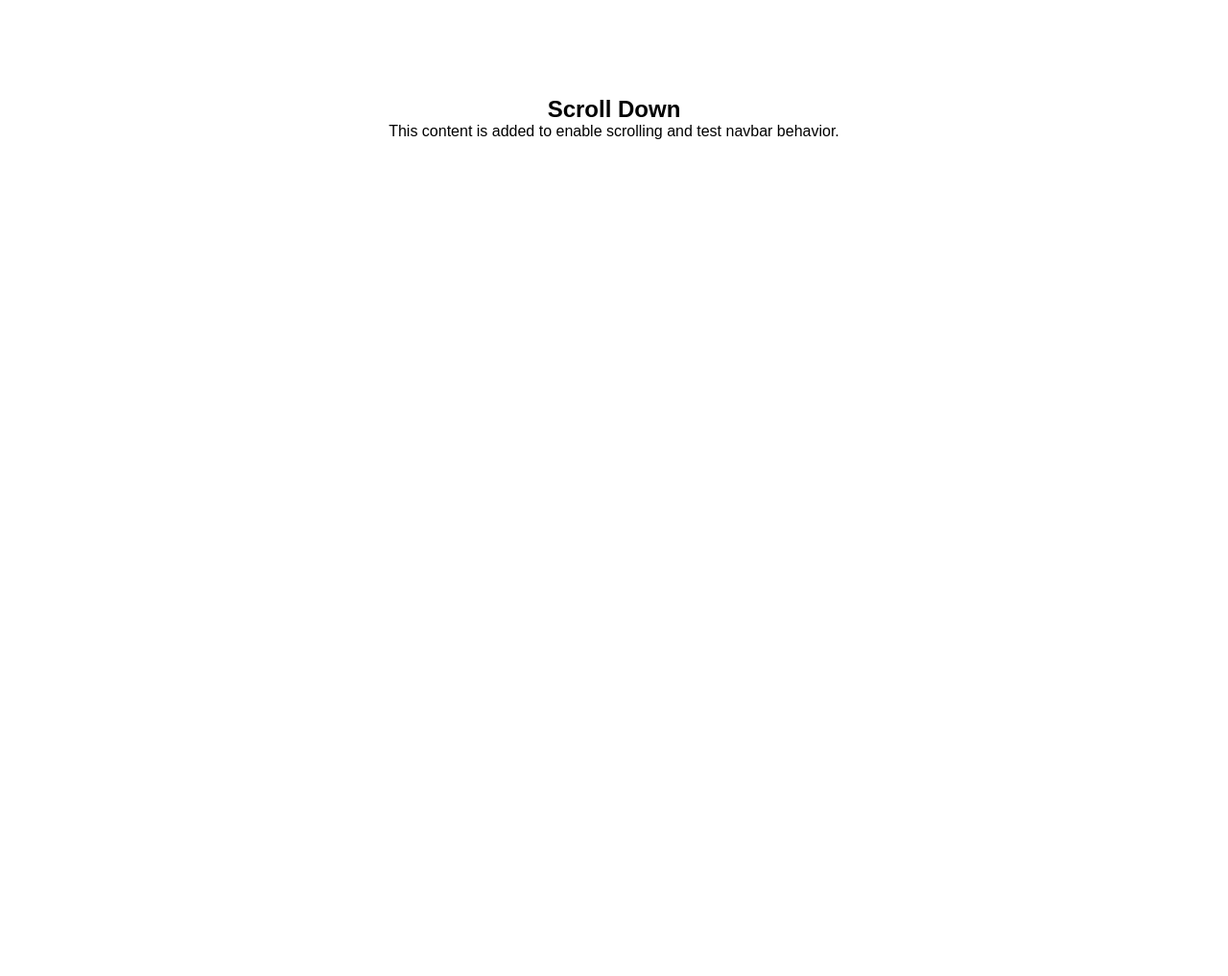
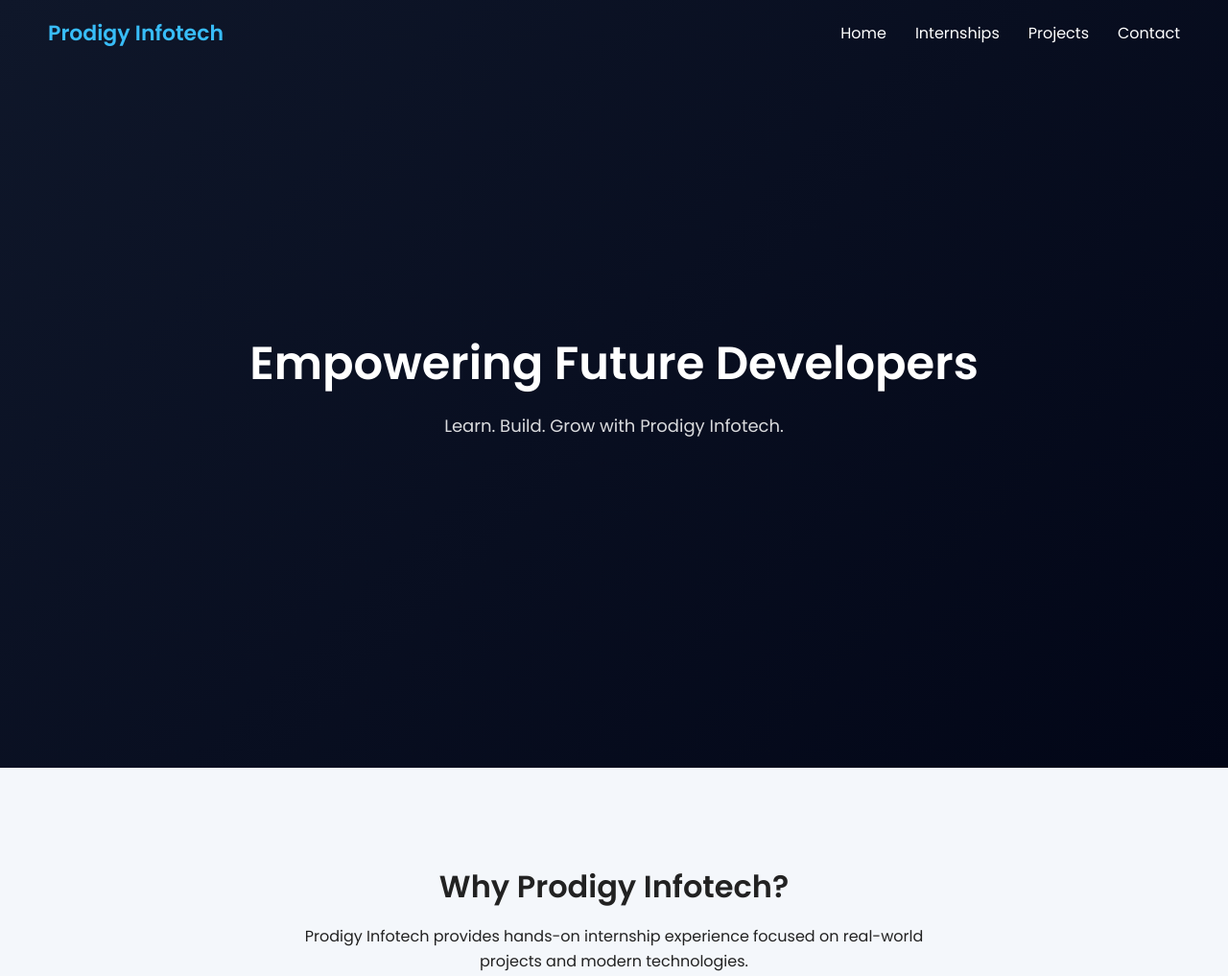
Before and after one commit to vaibhav-m-k/PRODIGY_WD_01, a plain HTML site: page index.html in a window 1280 px wide. Shown: the top 1017 px of the page at 96% size. Drawn offline with Linux system fonts and the light colour scheme.

Commit message:
Add files via upload

```diff
--- a/index.html
+++ b/index.html
@@ -1,26 +1,41 @@
 <!DOCTYPE html>
 <html lang="en">
 <head>
-    <meta charset="UTF-8">
-    <meta name="viewport" content="width=device-width, initial-scale=1.0">
-    <title>Interactive Navigation Menu</title>
+  <meta charset="UTF-8" />
+  <meta name="viewport" content="width=device-width, initial-scale=1.0"/>
+  <title>Prodigy Infotech</title>
+
+  <!-- Google Font -->
+  <link href="https://fonts.googleapis.com/css2?family=Poppins:wght@300;400;600&display=swap" rel="stylesheet">
+
   <link rel="stylesheet" href="style.css">
 </head>
 <body>
 
+  <!-- Navbar -->
   <nav id="navbar">
-        <ul class="nav-menu">
+    <div class="logo">Prodigy Infotech</div>
+    <ul class="nav-links">
       <li><a href="#">Home</a></li>
-            <li><a href="#">About</a></li>
-            <li><a href="#">Services</a></li>
+      <li><a href="#">Internships</a></li>
+      <li><a href="#">Projects</a></li>
       <li><a href="#">Contact</a></li>
     </ul>
   </nav>
 
+  <!-- Hero Section -->
+  <section class="hero">
+    <h1>Empowering Future Developers</h1>
+    <p>Learn. Build. Grow with Prodigy Infotech.</p>
+  </section>
+
+  <!-- Scroll Content -->
   <section class="content">
-        <h1>Scroll Down</h1>
-        <p>This content is added to enable scrolling and test navbar behavior.</p>
-        <div class="spacer"></div>
+    <h2>Why Prodigy Infotech?</h2>
+    <p>
+      Prodigy Infotech provides hands-on internship experience
+      focused on real-world projects and modern technologies.
+    </p>
   </section>
 
   <script src="script.js"></script>
--- a/script.js
+++ b/script.js
@@ -1,9 +1,9 @@
-window.addEventListener("scroll", function () {
-    const navbar = document.getElementById("navbar");
+window.addEventListener("scroll", () => {
+  const navbar = document.getElementById("navbar");
 
-    if (window.scrollY > 50) {
-        navbar.classList.add("scrolled");
-    } else {
-        navbar.classList.remove("scrolled");
-    }
+  if (window.scrollY > 80) {
+    navbar.classList.add("scrolled");
+  } else {
+    navbar.classList.remove("scrolled");
+  }
 });
--- a/style.css
+++ b/style.css
@@ -2,7 +2,12 @@
   margin: 0;
   padding: 0;
   box-sizing: border-box;
-    font-family: Arial, sans-serif;
+  font-family: 'Poppins', sans-serif;
+}
+
+body {
+  background: #f4f7fb;
+  color: #222;
 }
 
 /* Navbar */
@@ -10,45 +15,99 @@
   position: fixed;
   top: 0;
   width: 100%;
-    background-color: transparent;
-    padding: 15px 0;
-    transition: background-color 0.3s ease;
+  padding: 18px 50px;
+  display: flex;
+  justify-content: space-between;
+  align-items: center;
+  background: transparent;
+  transition: all 0.3s ease;
   z-index: 1000;
 }
 
-.nav-menu {
-    display: flex;
-    justify-content: center;
-    list-style: none;
+#navbar.scrolled {
+  background: #0f172a;
+  box-shadow: 0 4px 15px rgba(0,0,0,0.2);
 }
 
-.nav-menu li {
-    margin: 0 20px;
+.logo {
+  font-size: 22px;
+  font-weight: 600;
+  color: #38bdf8;
 }
 
-.nav-menu a {
+.nav-links {
+  list-style: none;
+  display: flex;
+}
+
+.nav-links li {
+  margin-left: 30px;
+}
+
+.nav-links a {
   text-decoration: none;
   color: white;
-    font-size: 18px;
+  font-weight: 400;
+  position: relative;
   transition: color 0.3s ease;
 }
 
-/* Hover effect */
-.nav-menu a:hover {
-    color: #ffd700;
+/* Hover underline animation */
+.nav-links a::after {
+  content: "";
+  width: 0%;
+  height: 2px;
+  background: #38bdf8;
+  position: absolute;
+  left: 0;
+  bottom: -6px;
+  transition: width 0.3s;
 }
 
-/* Navbar when scrolled */
-.scrolled {
-    background-color: #222;
+.nav-links a:hover::after {
+  width: 100%;
 }
 
-/* Page content */
+.nav-links a:hover {
+  color: #38bdf8;
+}
+
+/* Hero */
+.hero {
+  height: 100vh;
+  background: linear-gradient(135deg, #0f172a, #020617);
+  display: flex;
+  flex-direction: column;
+  justify-content: center;
+  align-items: center;
+  text-align: center;
+  color: white;
+  padding: 0 20px;
+}
+
+.hero h1 {
+  font-size: 48px;
+  margin-bottom: 15px;
+}
+
+.hero p {
+  font-size: 18px;
+  opacity: 0.85;
+}
+
+/* Content */
 .content {
-    padding-top: 100px;
+  padding: 100px 50px;
   text-align: center;
 }
 
-.spacer {
-    height: 2000px;
+.content h2 {
+  font-size: 32px;
+  margin-bottom: 15px;
 }
+
+.content p {
+  max-width: 700px;
+  margin: auto;
+  line-height: 1.6;
+}
```
Lines whose indentation alone changed are shown as unchanged.
